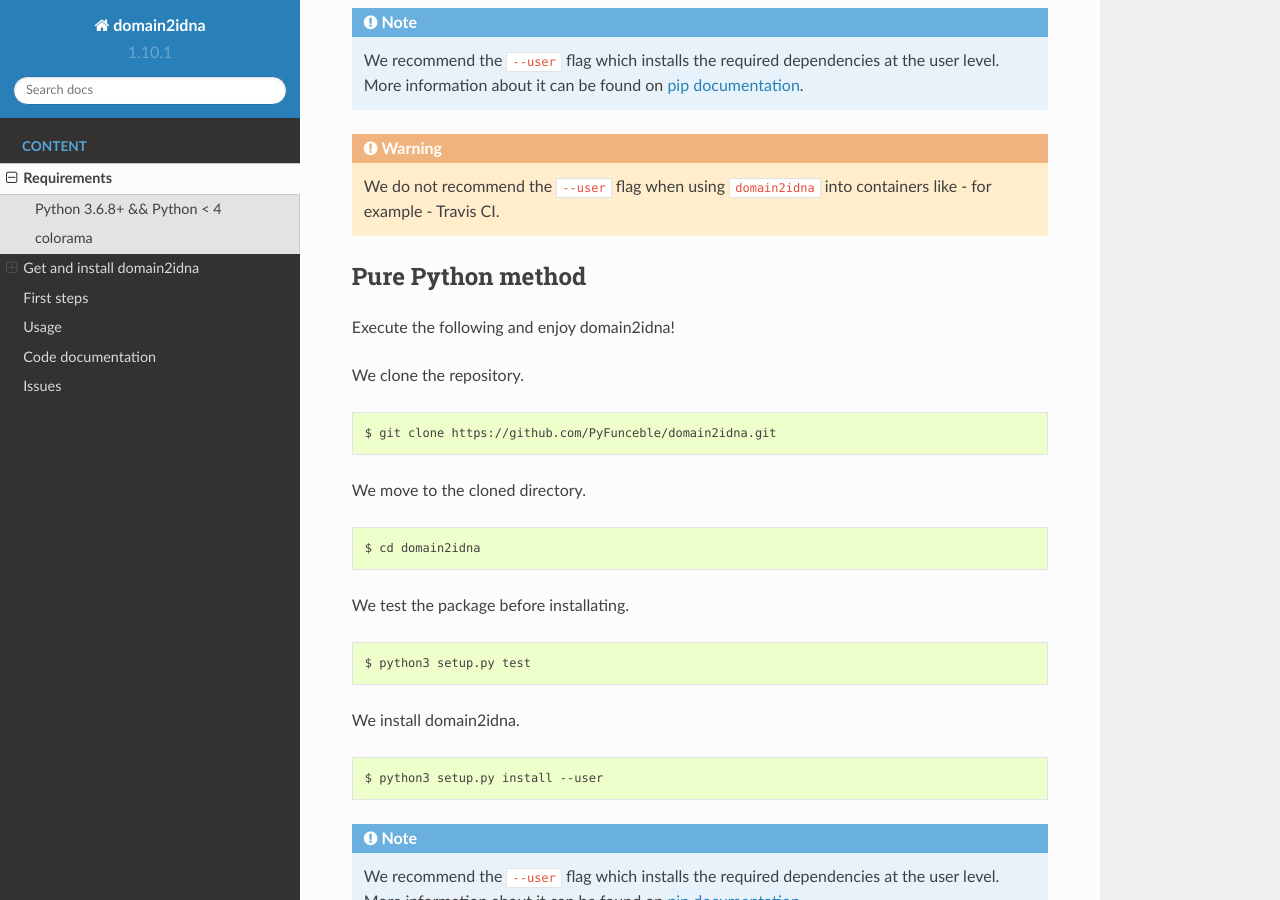
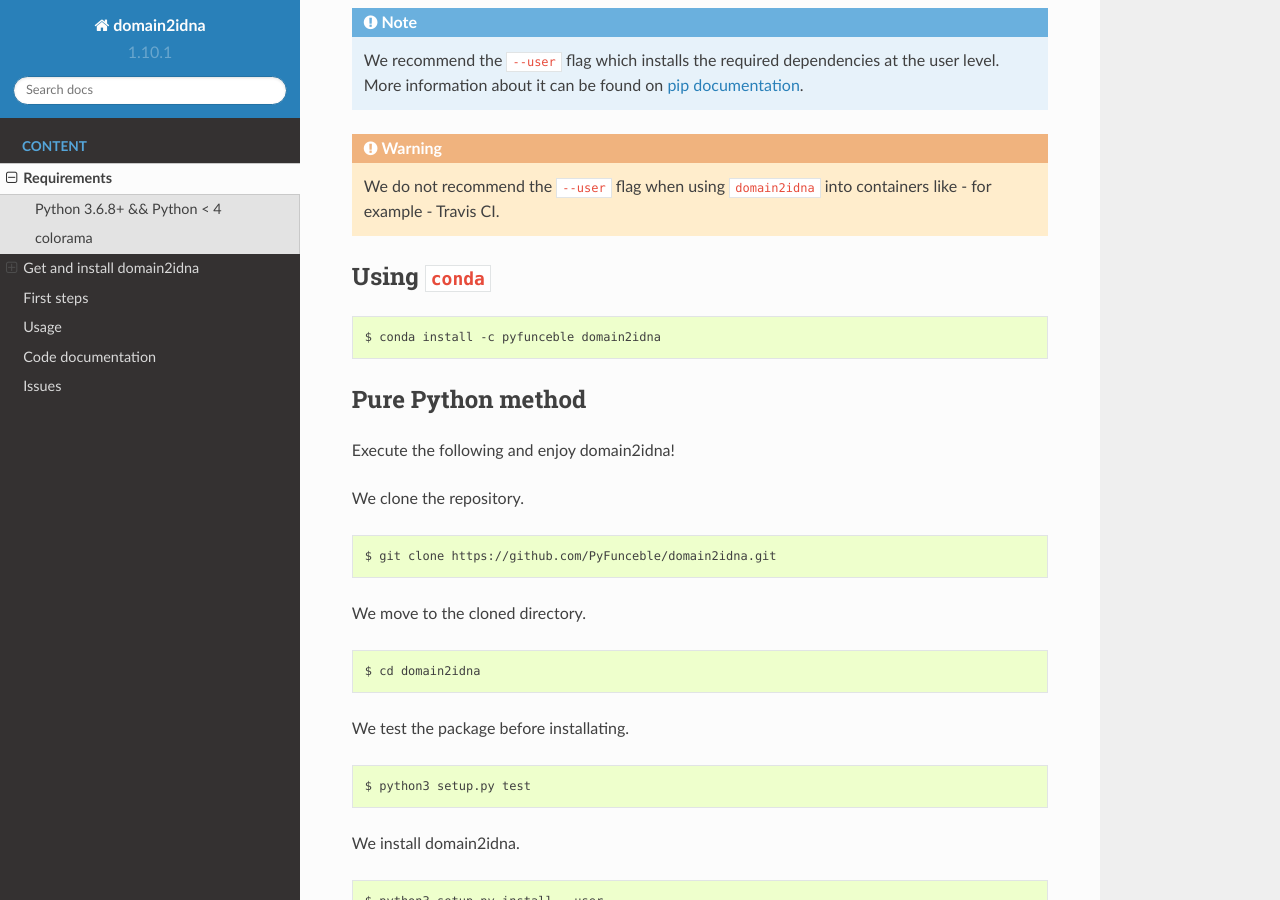
Before and after one commit to PyFunceble/domain2idna, a Sphinx documentation site: the page built from docs/installation.rst, in a window 1280 px wide and 900 px high, scrolled down 1181 px. Built offline with Sphinx 7.4.7 and the Read the Docs theme 2.0.0, drawn with Linux system fonts in a browser that asks for light colours.

Commit message:
Add installation with conda.

```diff
--- a/docs/installation.rst
+++ b/docs/installation.rst
@@ -51,6 +51,12 @@
 
 .. _pip documentation: https://pip.pypa.io/en/stable/reference/pip_install/?highlight=--user#cmdoption-user
 
+Using :code:`conda`
+-------------------
+
+::
+
+   $ conda install -c pyfunceble domain2idna
 
 Pure Python method
 ------------------
```
